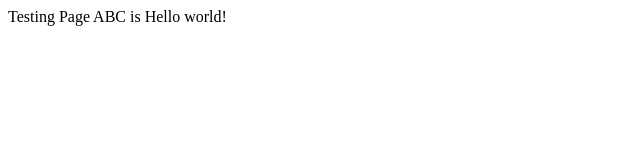
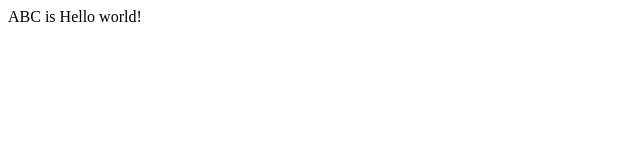
Before and after one commit to hei2hk/needsomehelp, a plain HTML site: page index.html in a window 1280 px wide. Shown: the whole page, without its empty margins (0-640 px from the left). Drawn offline with Linux system fonts and the light colour scheme.

Commit message:
Update index.html

```diff
--- a/index.html
+++ b/index.html
@@ -1,6 +1,6 @@
 <html>
   <head>
-    Testing Page
+    <title>Testing Page</title>
   </head>
   <body>
     ABC is Hello world!
```
